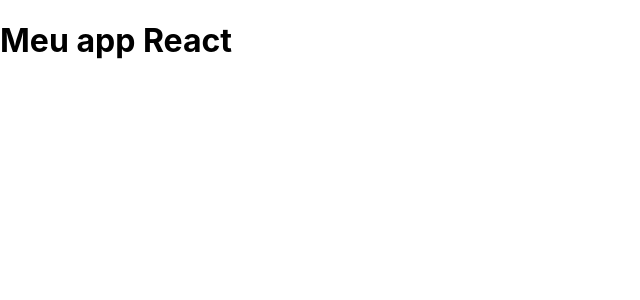
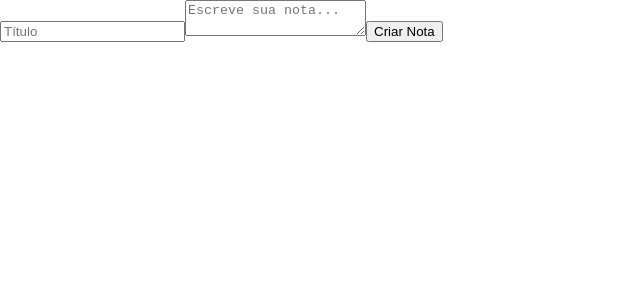
Before and after one commit to Iuri-Ribeiro/alura-react-ceep, a React (Create React App) app: page / in a window 1280 px wide. Shown: the top 300 px of the page, without its empty margins (0-640 px from the left). Built offline with nearby package versions, Linux system fonts and the light colour scheme.

Commit message:
Criando formulário de notas

```diff
--- a/src/App.js
+++ b/src/App.js
@@ -1,6 +1,12 @@
+import { React } from 'react';
+
 function App() {
   return (
-    <h1>Meu app React</h1>
+    <form>
+      <input type="text" placeholder="Título"></input>
+      <textarea placeholder="Escreve sua nota..." />
+      <button>Criar Nota</button>
+    </form>
   );
 }
 
```
